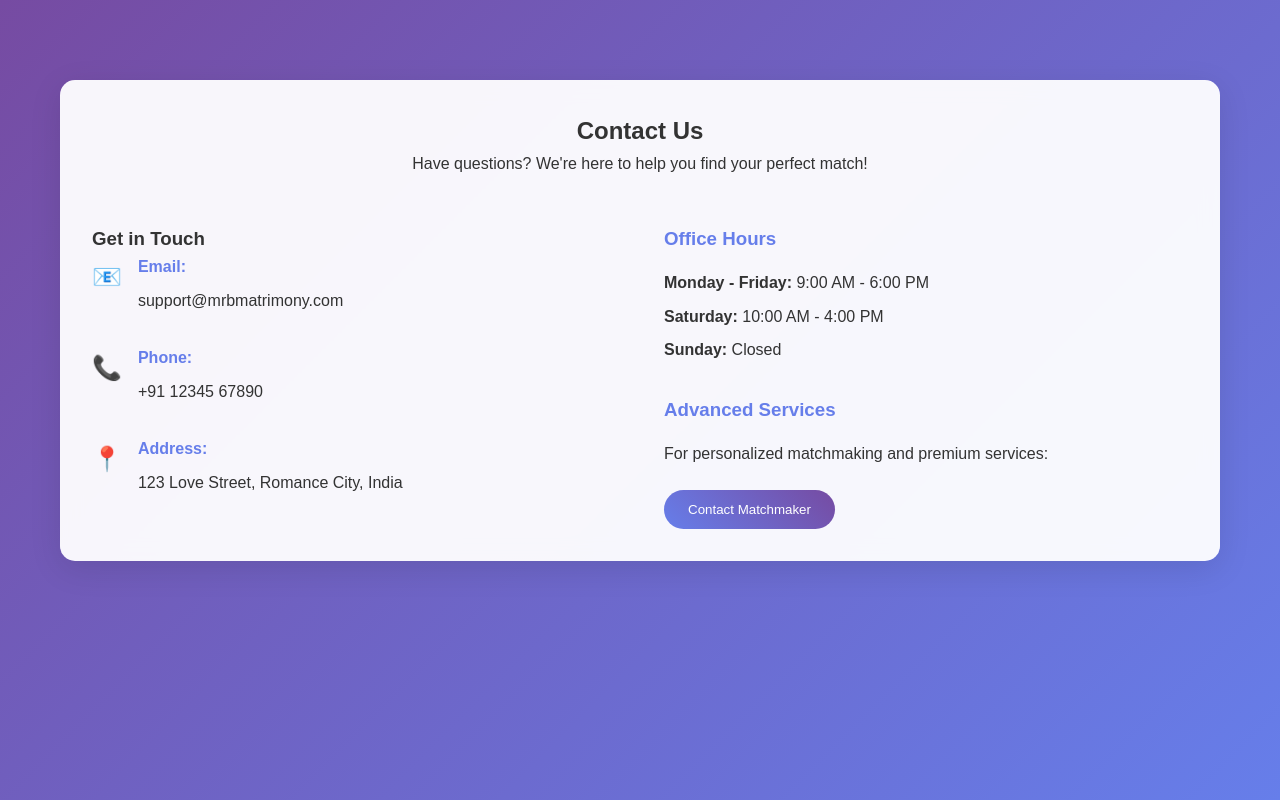
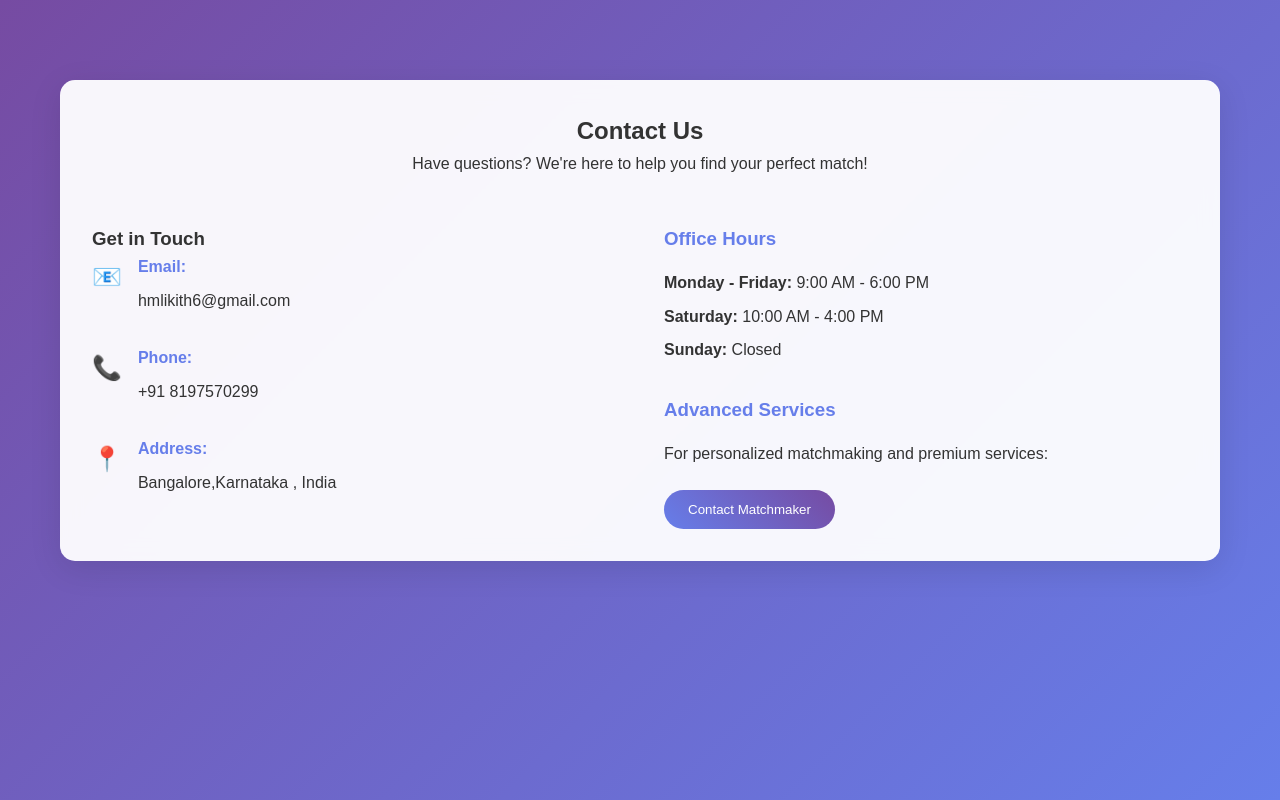
Before and after one commit to LikiTH1233/MATRIMONY_SITE, a plain HTML site: page index.html in a window 1280 px wide. Shown: the part 2614-3414 px from the top of the page. Drawn offline with Linux system fonts and the light colour scheme.

Commit message:
Update index.html

```diff
--- a/index.html
+++ b/index.html
@@ -159,21 +159,21 @@
                                 <div class="contact-icon">📧</div>
                                 <div>
                                     <strong>Email:</strong>
-                                    <p>support@mrbmatrimony.com</p>
+                                    <p>hmlikith6@gmail.com</p>
                                 </div>
                             </div>
                             <div class="contact-item">
                                 <div class="contact-icon">📞</div>
                                 <div>
                                     <strong>Phone:</strong>
-                                    <p>+91 12345 67890</p>
+                                    <p>+91 8197570299</p>
                                 </div>
                             </div>
                             <div class="contact-item">
                                 <div class="contact-icon">📍</div>
                                 <div>
                                     <strong>Address:</strong>
-                                    <p>123 Love Street, Romance City, India</p>
+                                    <p>Bangalore,Karnataka , India</p>
                                 </div>
                             </div>
                         </div>
```
